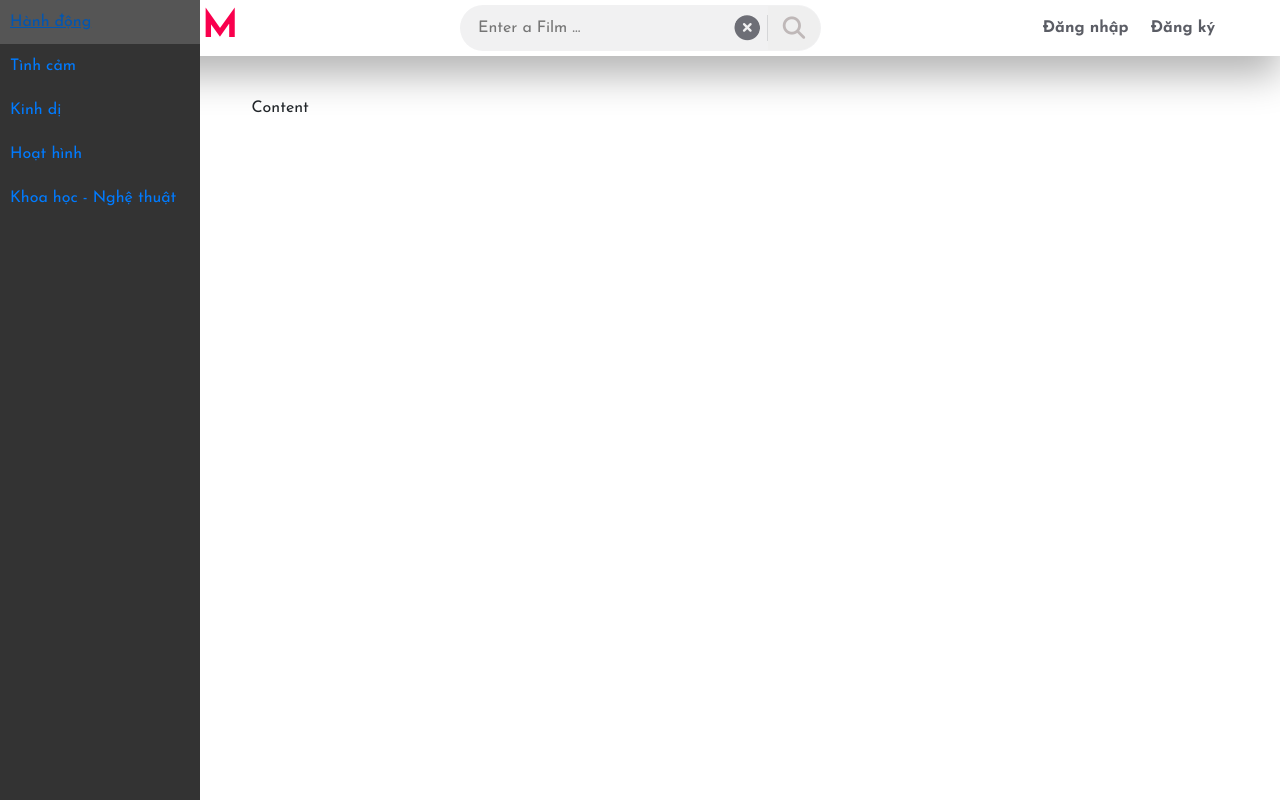
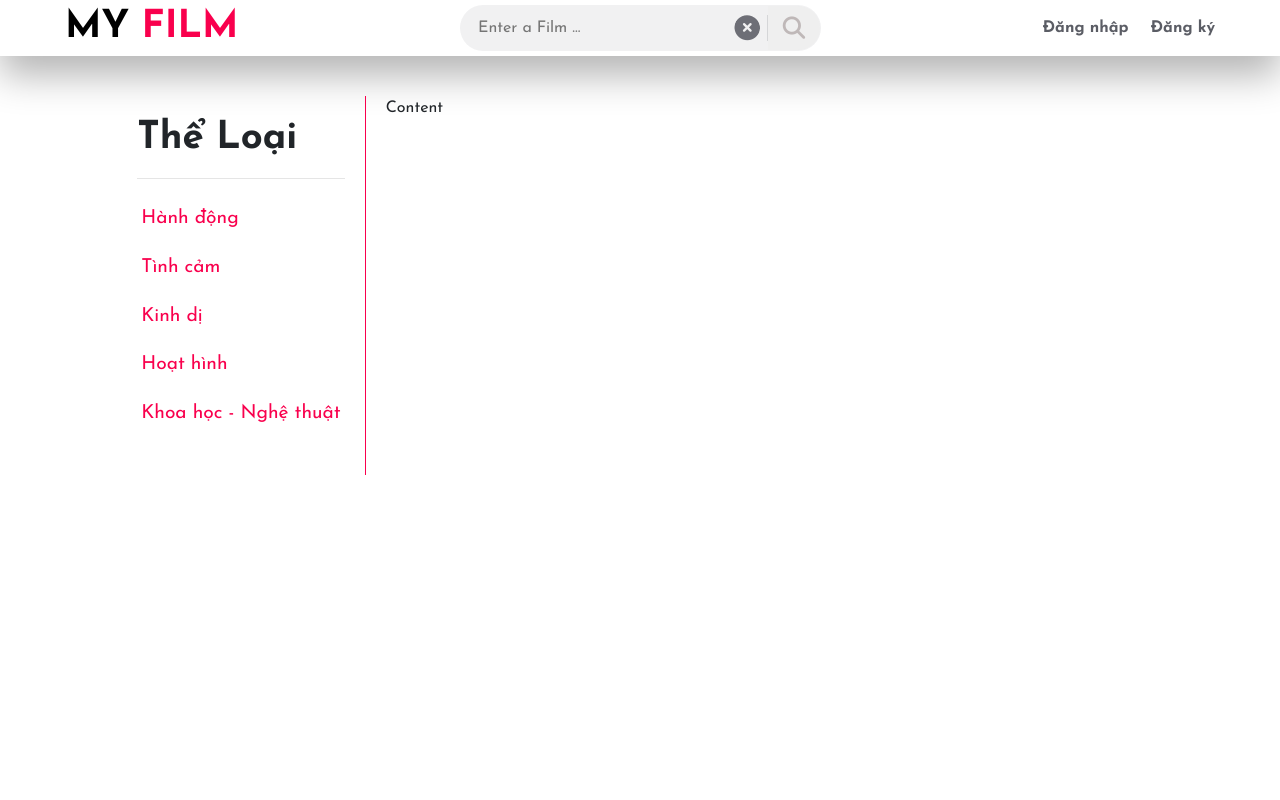
Before and after one commit to Vu0ngNguy3n/FER201m_Project, a React (Create React App) app in the folder movie/: page / in a window 1280 px wide. Built offline with nearby package versions, Linux system fonts and the light colour scheme.

Commit message:
update sidebar

```diff
--- a/movie/src/components/header/index.js
+++ b/movie/src/components/header/index.js
@@ -1,21 +1,37 @@
 import "./Header.scss";
 import { Link } from "react-router-dom";
-import { useContext } from "react";
+import { useContext, useRef, useState } from "react";
 import { AccountContext } from "../../App";
 import { Button } from "bootstrap";
 
 function Header() {
   const { account, setAccount } = useContext(AccountContext);
+  const [search, setSearch] = useState("");
+  const searchRef = useRef();
+
+  const clearSearch = () => {
+    setSearch('')
+    searchRef.current.focus()
+  }
 
   return (
     <div className="contain">
       <div className="inner">
-        <Link className="logo" style={{ textDecoration: "none", color:'black' }} to="/">
+        <Link
+          className="logo"
+          style={{ textDecoration: "none", color: "black" }}
+          to="/"
+        >
           MY <span>FILM</span>
         </Link>
         <div className="search">
-          <input placeholder="Enter a Film ..." />
-          <button className="clear">
+          <input
+            onChange={(e) => setSearch(e.target.value)}
+            ref={searchRef}
+            value={search}
+            placeholder="Enter a Film ..."
+          />
+          <button className="clear" onClick={clearSearch}>
             <i class="fa-solid fa-circle-xmark"></i>
           </button>
           <button className="searchbtn">
--- a/movie/src/components/loginContent/index.js
+++ b/movie/src/components/loginContent/index.js
@@ -9,6 +9,7 @@ function LoginContent() {
   const [mail, setMail] = useState("");
   const [password, setPassword] = useState("");
   const { account, setAccount } = useContext(AccountContext);
+  const [isUndifined, setIsUndifined] = useState(null);
   const navigate = useNavigate();
 
   useEffect(() => {
@@ -18,8 +19,8 @@ function LoginContent() {
     const account = accounts.find(
       (a) => a.email === mail && a.password === password
     );
-    if (account.length === 0) {
-      alert("No user");
+    if (account === undefined) {
+      setIsUndifined(false);
     } else {
       setAccount(account);
       navigate("/");
@@ -52,6 +53,13 @@ function LoginContent() {
               onChange={(e) => setPassword(e.target.value)}
             />
           </div>
+          {isUndifined === false ? (
+            <p style={{ color: "#f9004d", textAlign: "left", fontSize: '12px'}}>
+              Incorrect Email or Password
+            </p>
+          ) : (
+            ""
+          )}
           <div className="handle">
             <button onClick={handleLogin}>Đăng nhập</button>
             <a className="remember">Quên mật khẩu</a>
@@ -59,7 +67,7 @@ function LoginContent() {
           <div className="register">
             <b>Bạn chưa có tài khoản? </b>
             <Link
-              style={{ color: "#f9004d",textDecoration: 'none' }}
+              style={{ color: "#f9004d", textDecoration: "none" }}
               className="signup"
               to="/register"
             >
--- a/movie/src/components/sidebar/Sidebar.scss
+++ b/movie/src/components/sidebar/Sidebar.scss
@@ -1,24 +1,31 @@
-.sidebar {
-    background-color: #333;
-    color: #fff;
-    width: 200px;
-    height: 100%;
-    position: fixed;
-    left: 0;
-    top: 0;
+.sideBar {
+  border-right: 1px solid #f9004d;
+  padding: 20px;
+  margin-right: 20px;
 
-    ul {
-        list-style-type: none;
-        padding: 0;
-        margin: 0;
+  h2 {
+    font-size: 2.4rem;
+    font-weight: bold;
+  }
 
-        li {
-            padding: 10px;
-            cursor: pointer;
+  hr {
+    font-size: 2px;
+  }
 
-            &:hover {
-                background-color: #555;
-            }
+  ul {
+    list-style-type: none;
+  }
+
+  .categoryItems {
+    padding: 10px 4px;
+    li {
+      color: #f9004d;
+      font-size: 1.2rem;
+      font-weight: 400;
+            transition: .4s;
+        &:hover{
+            transform: scale(1.2);
         }
     }
+  }
 }
--- a/movie/src/components/sidebar/index.js
+++ b/movie/src/components/sidebar/index.js
@@ -8,13 +8,15 @@ function Sidebar(){
     const [category, setcategory] = useState(data);
 
     return(
-        <div className='sidebar'>
+        <div className='sideBar'>
+            <h2>Thể Loại</h2>
+            <hr/>
             <ul>
             {
                 category?.map((item, index) => (
-                    <Link key={index} to={`/category/${item.id}`}>
-                    <div className="category_items">
-                        <li>{item?.category}</li>
+                    <Link style={{textDecoration: 'none'}} key={index} to={`/category/${item.id}`}>
+                    <div className="categoryItems">
+                        <li><span>{item?.category}</span></li>
                     </div>
                 </Link>
                 ))
```
